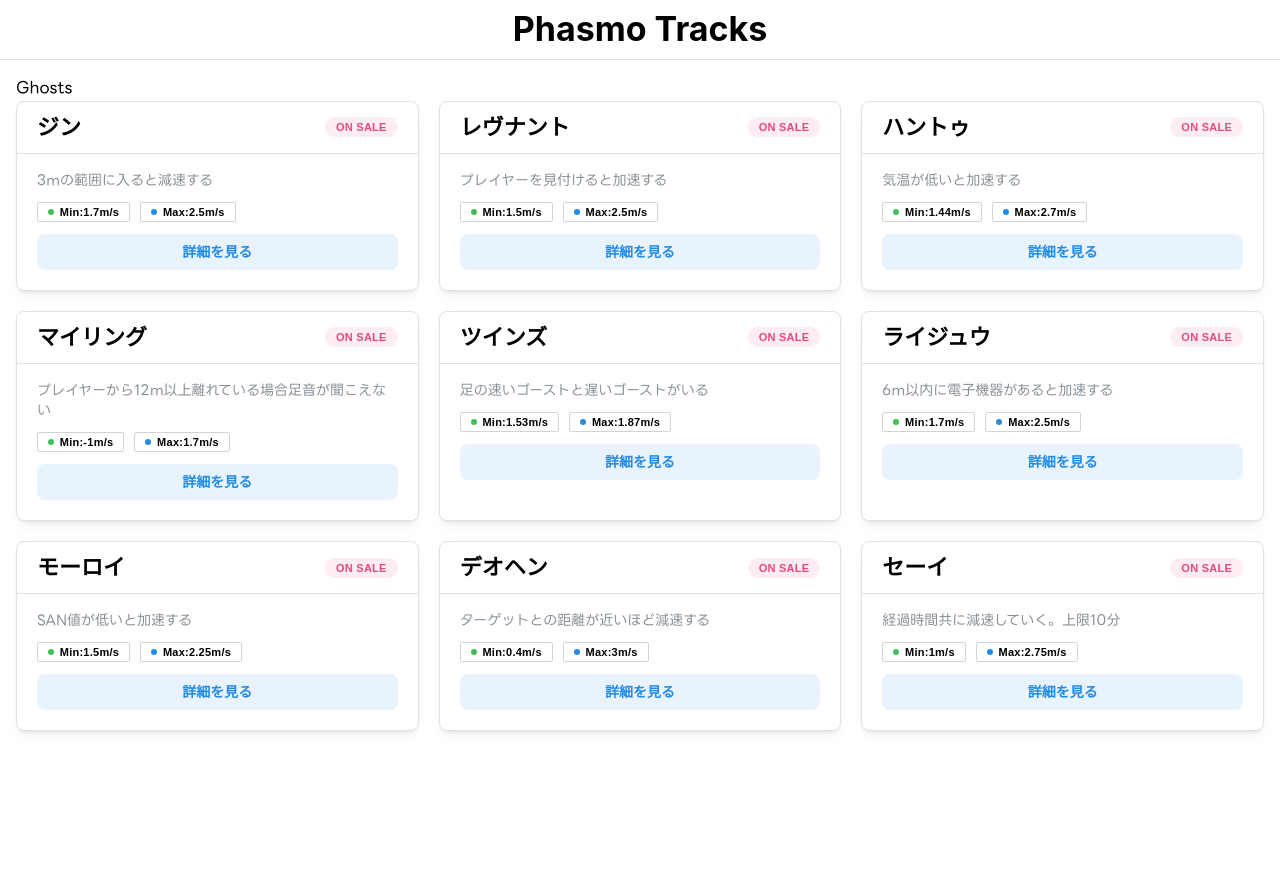
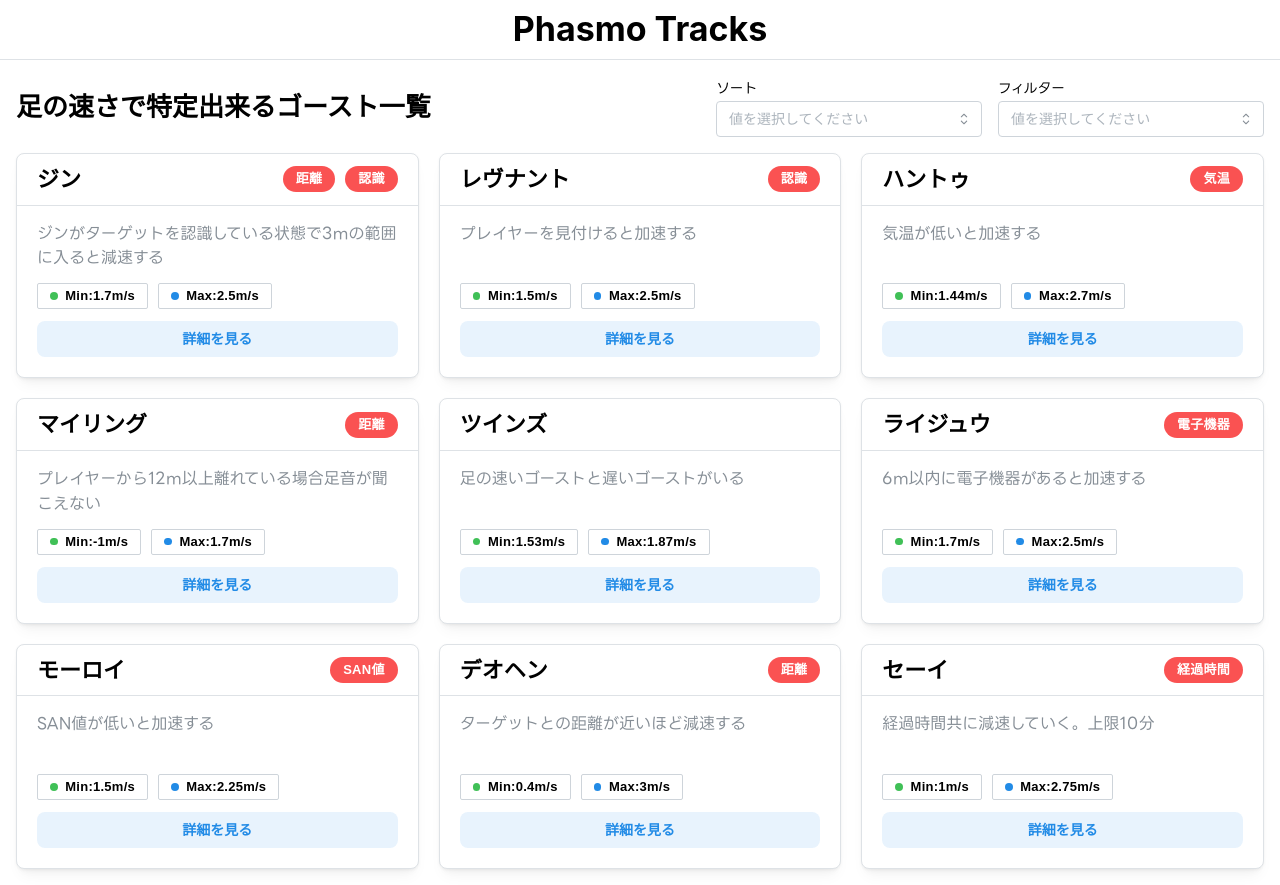
Before and after one commit to RuiOkazaki/phasmo-tracks, a Next.js app: page / in a window 1280 px wide. Before the commit the page ends 800 px from the top, so only its background shows below. Built offline with nearby package versions, Linux system fonts and the light colour scheme; a web font is replaced by a local one.

Commit message:
feat: update ghost class properties and add tags

```diff
--- a/src/app/(base)/page.tsx
+++ b/src/app/(base)/page.tsx
@@ -2,10 +2,11 @@
 
 import {
   Badge,
-  Box,
   Button,
   Card,
   Group,
+  Overlay,
+  Select,
   SimpleGrid,
   Stack,
   Text,
@@ -13,20 +14,78 @@
 } from '@mantine/core';
 import { NextPage } from 'next';
 import Link from 'next/link';
+import { useMemo, useState } from 'react';
 
 import { ghosts } from '@/model/ghost/classes';
+import { tagNames } from '@/model/ghost/constants/index';
 
 const Page: NextPage = () => {
+  const [filter, setFilter] = useState<string | null>();
+  const [sort, setSort] = useState<string | null>();
+
+  const sortedGhosts = useMemo(() => {
+    if (sort === null) return ghosts;
+
+    return ghosts.toSorted((a, b) => {
+      if (sort === '最大速度の昇順') {
+        return a.params.highSpeed - b.params.highSpeed;
+      }
+      if (sort === '最大速度の降順') {
+        return b.params.highSpeed - a.params.highSpeed;
+      }
+      if (sort === '最小速度の昇順') {
+        return a.params.lowSpeed - b.params.lowSpeed;
+      }
+      if (sort === '最小速度の降順') {
+        return b.params.lowSpeed - a.params.lowSpeed;
+      }
+      return 0;
+    });
+  }, [sort]);
+
   return (
     <>
-      <Box>
-        <Text>Ghosts</Text>
+      <Stack>
+        <Group align="center" justify="space-between">
+          <Title order={2}>足の速さで特定出来るゴースト一覧</Title>
+          <Group>
+            <Select
+              label="ソート"
+              placeholder="値を選択してください"
+              data={[
+                {
+                  group: '最大速度',
+                  items: ['最大速度の昇順', '最大速度の降順'],
+                },
+                {
+                  group: '最小速度',
+                  items: ['最小速度の昇順', '最小速度の降順'],
+                },
+              ]}
+              value={sort ?? null}
+              onChange={setSort}
+              clearable
+              searchable
+              nothingFoundMessage="見つかりませんでした"
+            />
+            <Select
+              label="フィルター"
+              placeholder="値を選択してください"
+              data={Object.values(tagNames)}
+              value={filter ?? null}
+              onChange={setFilter}
+              clearable
+              searchable
+              nothingFoundMessage="見つかりませんでした"
+            />
+          </Group>
+        </Group>
         <SimpleGrid
-          cols={{ base: 1, sm: 2, lg: 3 }}
+          cols={{ base: 1, sm: 2, lg: 3, xl: 4 }}
           spacing={{ base: 'md', sm: 'lg' }}
           verticalSpacing={{ base: 'md', sm: 'lg' }}
         >
-          {ghosts.map(({ params }) => (
+          {sortedGhosts.map(({ params }) => (
             <Card
               key={params.id}
               shadow="sm"
@@ -35,26 +94,38 @@
               withBorder
             >
               <Card.Section withBorder inheritPadding py="xs">
-                <Group justify="space-between">
-                  <Title order={3}>{params.jpName}</Title>
-                  <Badge color="pink" variant="light">
-                    On Sale
-                  </Badge>
+                <Group justify="space-between" align="center">
+                  <Title order={3}>{params.jaName}</Title>
+                  <Group gap="xs">
+                    {params.tags.map((tag) => (
+                      <Badge key={tag.jaName} color="red" size="lg">
+                        {tag.jaName}
+                      </Badge>
+                    ))}
+                  </Group>
                 </Group>
               </Card.Section>
+
               <Stack gap="sm" pt="md">
-                <Text size="sm" c="dimmed">
+                <Text size="md" c="dimmed" mih={'calc(1rem * 1.55 * 2)'}>
                   {params.description}
                 </Text>
                 <Group gap="xs">
                   <Badge
+                    onClick={() => {
+                      console.log(`${params.jaName}のlowSpeedの足音を鳴らす`);
+                    }}
+                    component="button"
                     styles={{
+                      root: {
+                        cursor: 'pointer',
+                      },
                       label: {
                         textTransform: 'none',
                       },
                     }}
                     radius="xs"
-                    size="md"
+                    size="lg"
                     color="green"
                     variant="dot"
                   >
@@ -63,13 +134,20 @@
                     m/s
                   </Badge>
                   <Badge
+                    onClick={() => {
+                      console.log(`${params.jaName}のhighSpeedの足音を鳴らす`);
+                    }}
+                    component="button"
                     styles={{
+                      root: {
+                        cursor: 'pointer',
+                      },
                       label: {
                         textTransform: 'none',
                       },
                     }}
                     radius="xs"
-                    size="md"
+                    size="lg"
                     color="blue"
                     variant="dot"
                   >
@@ -90,10 +168,14 @@
                   詳細を見る
                 </Button>
               </Stack>
+
+              {filter && !params.tags.some((tag) => tag.jaName === filter) && (
+                <Overlay />
+              )}
             </Card>
           ))}
         </SimpleGrid>
-      </Box>
+      </Stack>
     </>
   );
 };
--- a/src/model/ghost/classes/index.ts
+++ b/src/model/ghost/classes/index.ts
@@ -1,3 +1,4 @@
+import { tags } from '../constants';
 import { GhostParameter, CalculateSpeedArgs } from '../type';
 
 abstract class Ghost {
@@ -15,17 +16,19 @@
     super({
       id: 1,
       enName: 'Jinn',
-      jpName: 'ジン',
-      description: '3mの範囲に入ると減速する',
+      jaName: 'ジン',
+      description:
+        'ジンがターゲットを認識している状態で3mの範囲に入ると減速する',
       lowSpeed: 1.7,
       highSpeed: 2.5,
+      tags: [tags.distance, tags.looking],
     });
   }
 
-  calculateSpeed({ distance }: CalculateSpeedArgs): number {
+  calculateSpeed({ distance, isLooking }: CalculateSpeedArgs): number {
     const { highSpeed, lowSpeed } = this.params;
 
-    if (distance >= 3) {
+    if (isLooking && distance >= 3) {
       return highSpeed;
     } else {
       return lowSpeed;
@@ -38,10 +41,11 @@
     super({
       id: 2,
       enName: 'Revenant',
-      jpName: 'レヴナント',
+      jaName: 'レヴナント',
       description: 'プレイヤーを見付けると加速する',
       lowSpeed: 1.5,
       highSpeed: 2.5,
+      tags: [tags.looking],
     });
   }
 
@@ -61,10 +65,11 @@
     super({
       id: 3,
       enName: 'Hantu',
-      jpName: 'ハントゥ',
+      jaName: 'ハントゥ',
       description: '気温が低いと加速する',
       lowSpeed: 1.44,
       highSpeed: 2.7,
+      tags: [tags.temperature],
     });
   }
 
@@ -89,10 +94,11 @@
     super({
       id: 4,
       enName: 'Myling',
-      jpName: 'マイリング',
+      jaName: 'マイリング',
       description: 'プレイヤーから12m以上離れている場合足音が聞こえない',
       lowSpeed: -1,
       highSpeed: 1.7,
+      tags: [tags.distance],
     });
   }
 
@@ -113,10 +119,11 @@
     super({
       id: 5,
       enName: 'The Twins',
-      jpName: 'ツインズ',
+      jaName: 'ツインズ',
       description: '足の速いゴーストと遅いゴーストがいる',
       lowSpeed: 1.53,
       highSpeed: 1.87,
+      tags: [],
     });
   }
 
@@ -136,10 +143,11 @@
     super({
       id: 6,
       enName: 'Raiju',
-      jpName: 'ライジュウ',
+      jaName: 'ライジュウ',
       description: '6m以内に電子機器があると加速する',
       lowSpeed: 1.7,
       highSpeed: 2.5,
+      tags: [tags.electronic],
     });
   }
 
@@ -159,10 +167,11 @@
     super({
       id: 7,
       enName: 'Moroi',
-      jpName: 'モーロイ',
+      jaName: 'モーロイ',
       description: 'SAN値が低いと加速する',
       lowSpeed: 1.5,
       highSpeed: 2.25,
+      tags: [tags.san],
     });
   }
 
@@ -187,10 +196,11 @@
     super({
       id: 8,
       enName: 'Deogen',
-      jpName: 'デオヘン',
+      jaName: 'デオヘン',
       description: 'ターゲットとの距離が近いほど減速する',
       lowSpeed: 0.4,
       highSpeed: 3,
+      tags: [tags.distance],
     });
   }
 
@@ -216,10 +226,11 @@
     super({
       id: 9,
       enName: 'Thaye',
-      jpName: 'セーイ',
+      jaName: 'セーイ',
       description: '経過時間共に減速していく。上限10分',
       lowSpeed: 1,
       highSpeed: 2.75,
+      tags: [tags.elapsedTime],
     });
   }
 
--- /dev/null
+++ b/src/model/ghost/constants/index.ts
@@ -0,0 +1,31 @@
+import { Tags } from '../type';
+
+export const tagNames = {
+  temperature: '気温',
+  distance: '距離',
+  san: 'SAN値',
+  electronic: '電子機器',
+  looking: '認識',
+  elapsedTime: '経過時間',
+} as const;
+
+export const tags: Tags = {
+  temperature: {
+    jaName: tagNames.temperature,
+  },
+  distance: {
+    jaName: tagNames.distance,
+  },
+  san: {
+    jaName: tagNames.san,
+  },
+  electronic: {
+    jaName: tagNames.electronic,
+  },
+  looking: {
+    jaName: tagNames.looking,
+  },
+  elapsedTime: {
+    jaName: tagNames.elapsedTime,
+  },
+};
```
Also changed, not shown: src/model/ghost/type/index.ts (+14 -1 lines).
